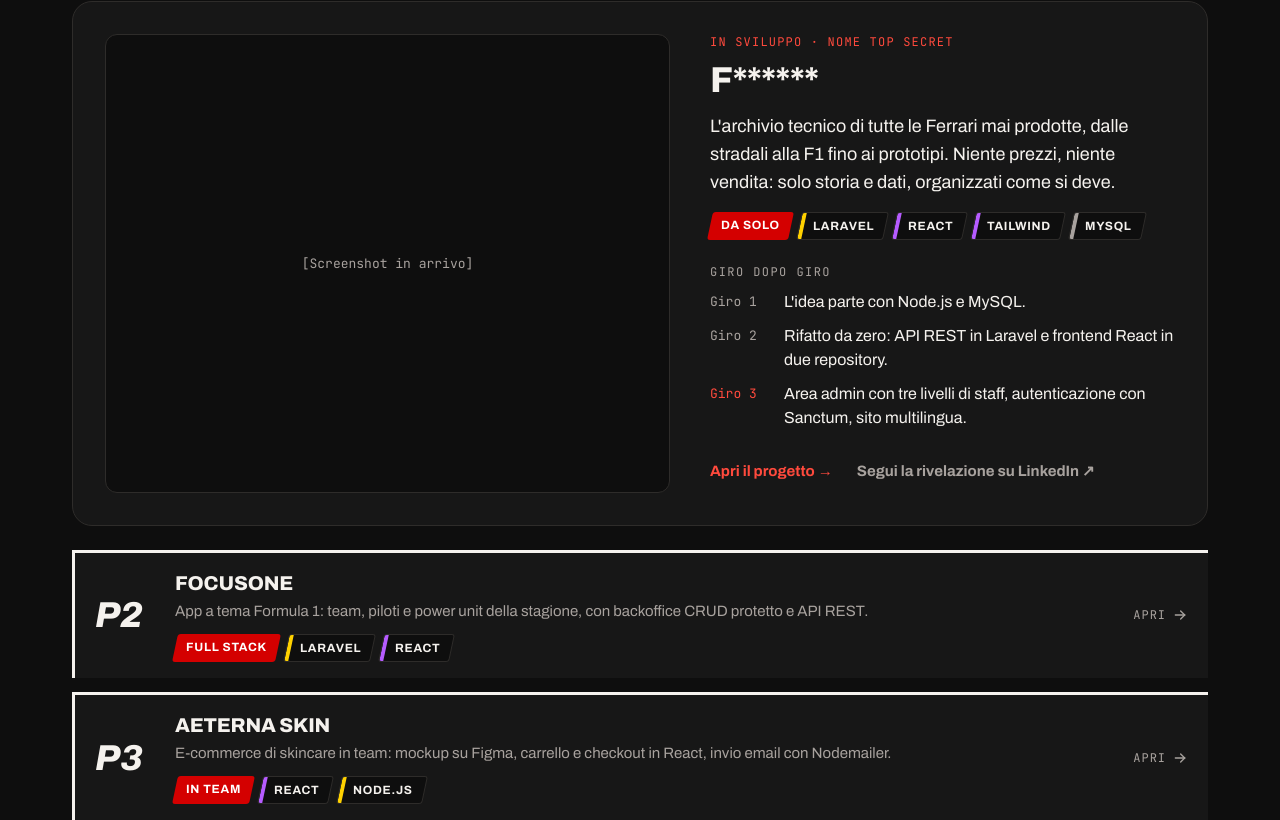
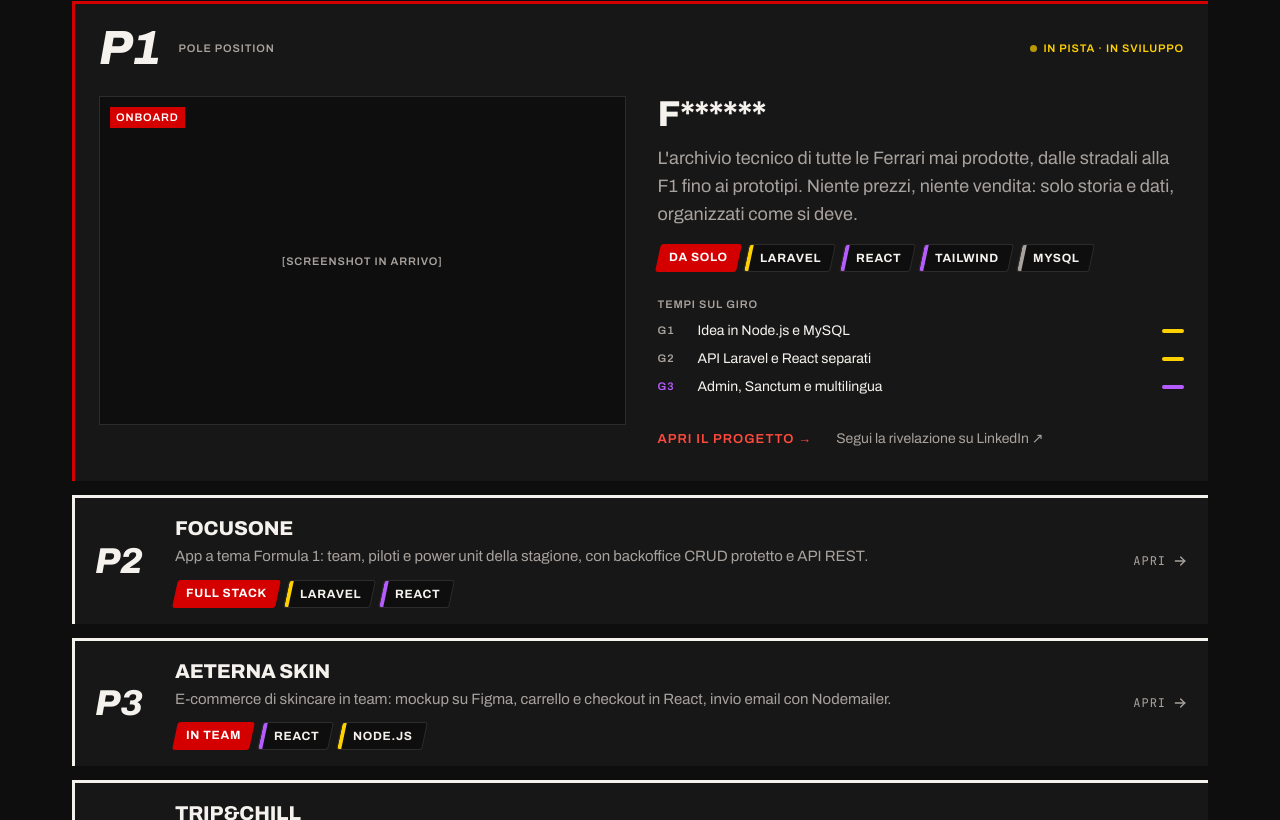
Before and after one commit to matteolepera/portfolio, a React (Vite) app: page / in a window 1280 px wide. Shown: the part 1380-2200 px from the top of the page. Built offline with nearby package versions, Linux system fonts and the light colour scheme; no server answers.

Commit message:
feat: progetto in corso diverso per ogni livrea e rimozione della card vecchia

```diff
--- a/src/components/home/FeaturedProject.jsx
+++ /dev/null
@@ -1,56 +0,0 @@
-import StackBadges from "../ui/StackBadges";
-import LapList from "../project/LapList";
-import { Link } from "react-router-dom";
-
-export default function FeaturedProject({ project }) {
-  return (
-    <article className="flex flex-wrap gap-5 rounded-[20px] border border-line bg-surface p-[18px] transition-colors duration-500 md:gap-7 md:p-6 lg:gap-10 lg:p-8">
-      <div className="flex aspect-[16/10] min-w-0 flex-[1_1_480px] items-center justify-center overflow-hidden rounded-xl border border-line bg-bg font-mono text-[13px] text-muted">
-        {project.image ? (
-          <img
-            src={project.image}
-            alt={`Anteprima di ${project.name}`}
-            className="size-full object-cover"
-          />
-        ) : (
-          "[Screenshot in arrivo]"
-        )}
-      </div>
-
-      <div className="min-w-0 flex-[1_1_380px]">
-        <p className="font-mono text-xs tracking-[0.1em] text-accent-text uppercase">
-          {project.badge}
-        </p>
-        <h3 className="display-title mt-3 text-4xl leading-[1.05]">
-          {project.name}
-        </h3>
-        <p className="mt-3 text-lg">{project.description}</p>
-
-        <StackBadges
-          role={project.role}
-          stack={project.stack}
-          className="mt-4"
-        />
-
-        <LapList laps={project.laps} />
-
-        <div className="mt-5 flex flex-wrap gap-x-6 gap-y-1 text-[15px] font-bold">
-          <Link
-            to={`/progetti/${project.id}`}
-            className="inline-block py-2.5 text-accent-text"
-          >
-            Apri il progetto →
-          </Link>
-          <a
-            href={project.linkUrl}
-            target="_blank"
-            rel="noreferrer"
-            className="inline-block py-2.5 text-muted"
-          >
-            {project.linkLabel} ↗
-          </a>
-        </div>
-      </div>
-    </article>
-  );
-}
--- a/src/components/home/Projects.jsx
+++ b/src/components/home/Projects.jsx
@@ -2,12 +2,14 @@ import { profile } from "../../content/profile";
 import { featuredProject, projects } from "../../content/projects";
 import { useTheme } from "../../theme/themeContext";
 import SectionHeading from "../ui/SectionHeading";
-import FeaturedProject from "./FeaturedProject";
+import MissionBriefing from "./MissionBriefing";
 import MissionList from "./MissionList";
+import PolePosition from "./PolePosition";
 import StartingGrid from "./StartingGrid";
 
 export default function Projects() {
   const { theme } = useTheme();
+  const isVi = theme === "vi";
 
   return (
     <section
@@ -31,15 +33,21 @@ export default function Projects() {
           }
         />
 
-        <FeaturedProject project={featuredProject} />
-
-        <div className="mt-6">
-          {theme === "vi" ? (
-            <MissionList projects={projects} />
-          ) : (
-            <StartingGrid projects={projects} />
-          )}
-        </div>
+        {isVi ? (
+          <>
+            <MissionBriefing project={featuredProject} />
+            <div className="mt-6">
+              <MissionList projects={projects} />
+            </div>
+          </>
+        ) : (
+          <>
+            <PolePosition project={featuredProject} />
+            <div className="mt-3.5">
+              <StartingGrid projects={projects} />
+            </div>
+          </>
+        )}
       </div>
     </section>
   );
```
